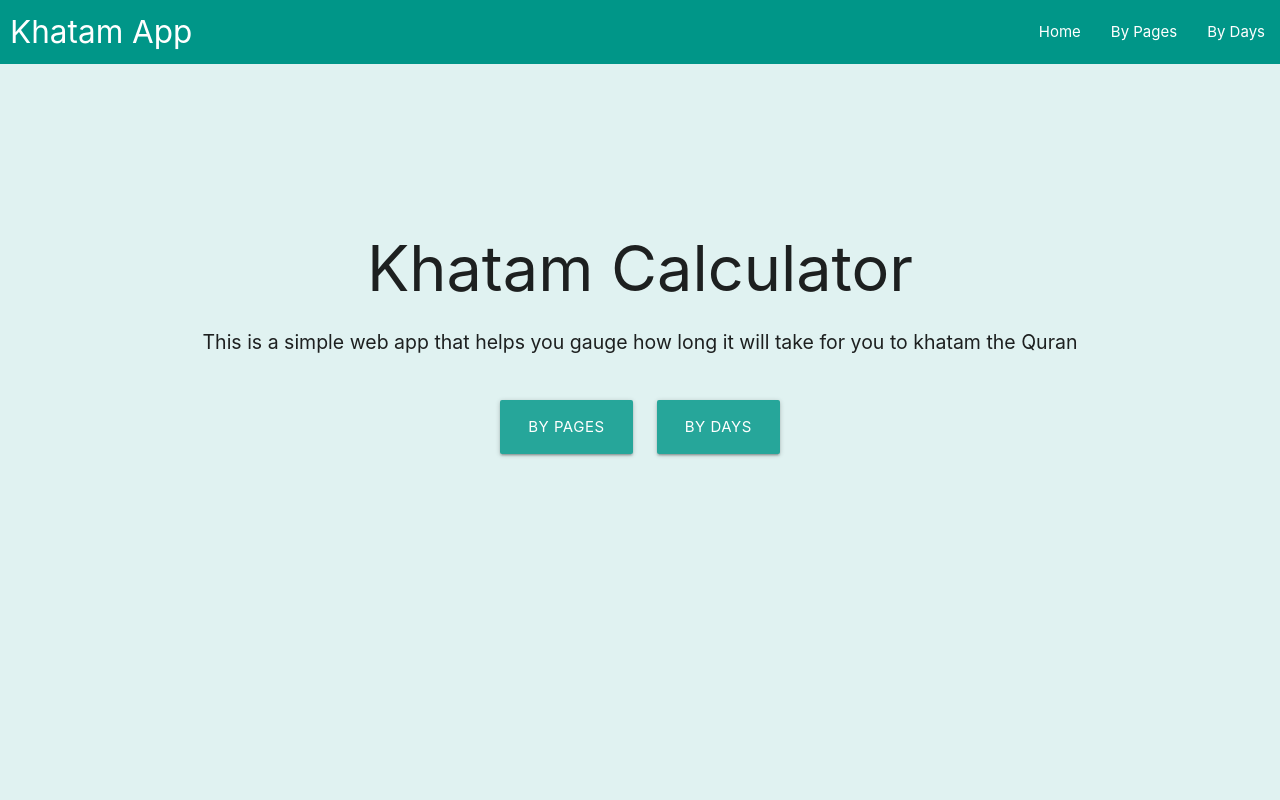
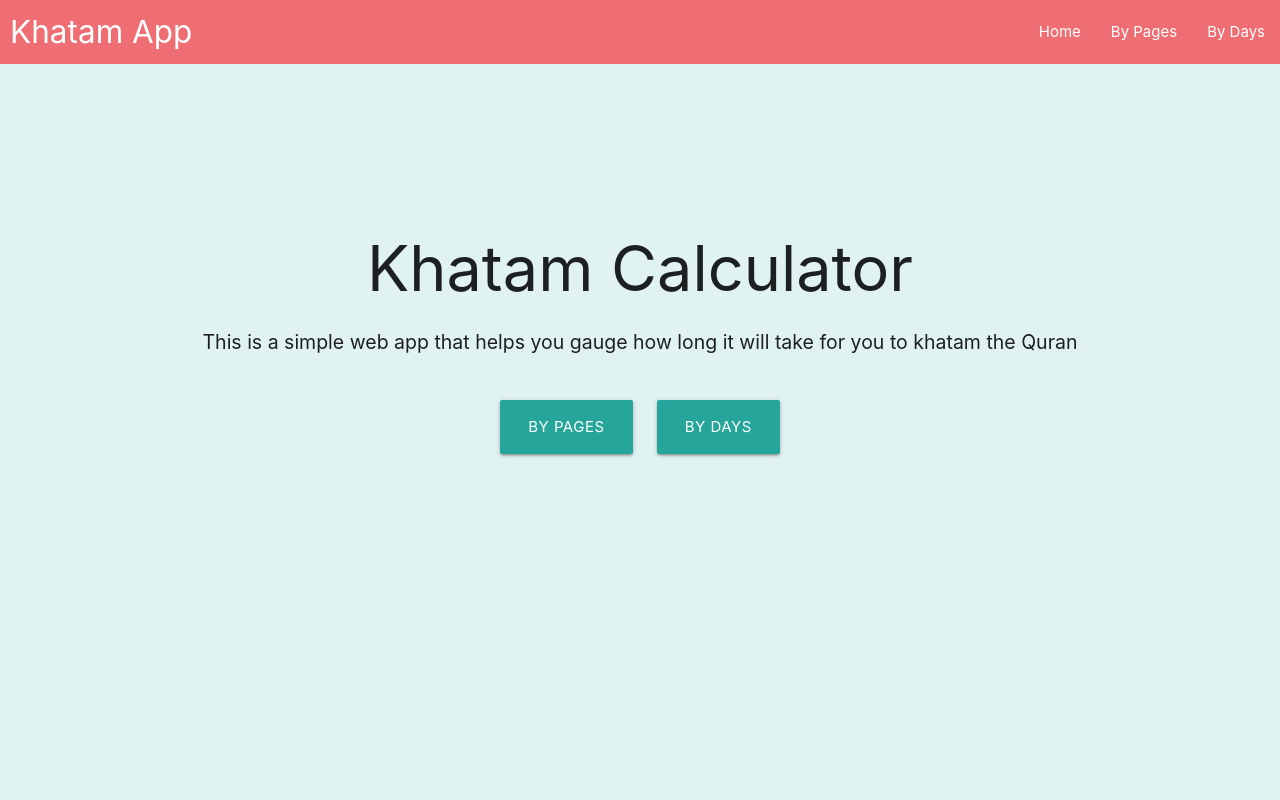
Before and after one commit to makcikroastmah/Khatam-Calcuator, a plain HTML site: page index.html in a window 1280 px wide. Shown: the top 800 px of the page. Drawn offline with nearby package versions, Linux system fonts and the light colour scheme.

Commit message:
change color
chnge color to blue

```diff
--- a/index.html
+++ b/index.html
@@ -11,7 +11,7 @@
 
 <body>
 
-    <nav class="teal">
+    <nav color="#21618C">
         <div class="nav-wrapper">
             <a href="#" class="brand-logo margin-left-10">Khatam App</a>
             <ul id="nav-mobile" class="right hide-on-med-and-down">
```
